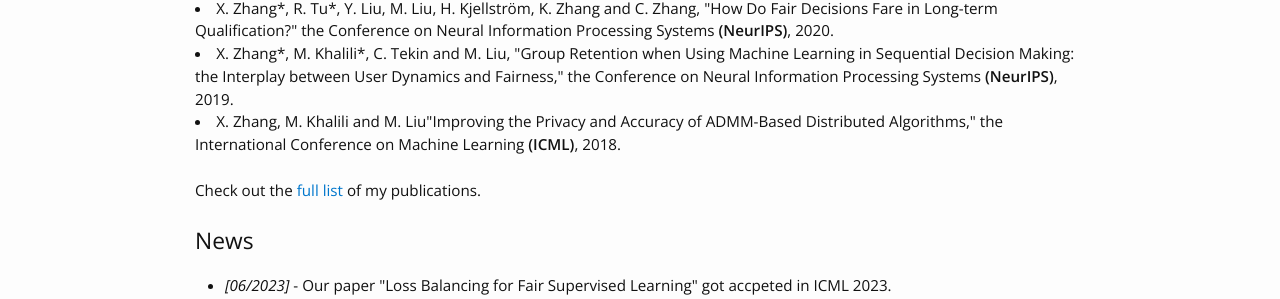
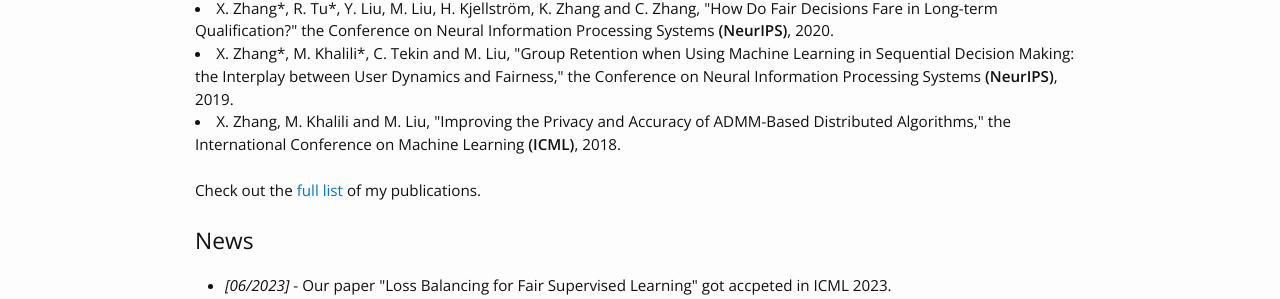
Before and after one commit to xueruzhang/xueruzhang.github.io, a Jekyll site: the page built from index.html, in a window 1280 px wide. Shown: the part 866-1165 px from the top of the page. Built offline with Jekyll 4.4.1, drawn with Linux system fonts in a browser that asks for light colours.

Commit message:
updates on June2023

```diff
--- a/index.html
+++ b/index.html
@@ -46,7 +46,7 @@ border-radius:50% 50% 50% 50%;
 <li>M. Khalili, X. Zhang, M. Abroshan and S. Sojoudi, "Improving Fairness and Privacy in Selection Problems," AAAI Conference on Artificial Intelligence <b>(AAAI)</b>, 2021. </li>
 <li> X. Zhang*, R. Tu*, Y. Liu, M. Liu, H. Kjellström, K. Zhang and C. Zhang, "How Do Fair Decisions Fare in Long-term Qualification?" the Conference on Neural Information Processing Systems <b>(NeurIPS)</b>, 2020.</li>
 <li> X. Zhang*, M. Khalili*, C. Tekin and M. Liu, "Group Retention when Using Machine Learning in Sequential Decision Making: the Interplay between User Dynamics and Fairness," the Conference on Neural Information Processing Systems <b>(NeurIPS)</b>, 2019.</li>
-<li> X. Zhang, M. Khalili and M. Liu"Improving the Privacy and Accuracy of ADMM-Based Distributed Algorithms," the International Conference on Machine Learning <b>(ICML)</b>, 2018.</li>
+<li> X. Zhang, M. Khalili and M. Liu, "Improving the Privacy and Accuracy of ADMM-Based Distributed Algorithms," the International Conference on Machine Learning <b>(ICML)</b>, 2018.</li>
 
 <br>
 Check out the <a href="/publication/">full list</a> of my publications.
```
